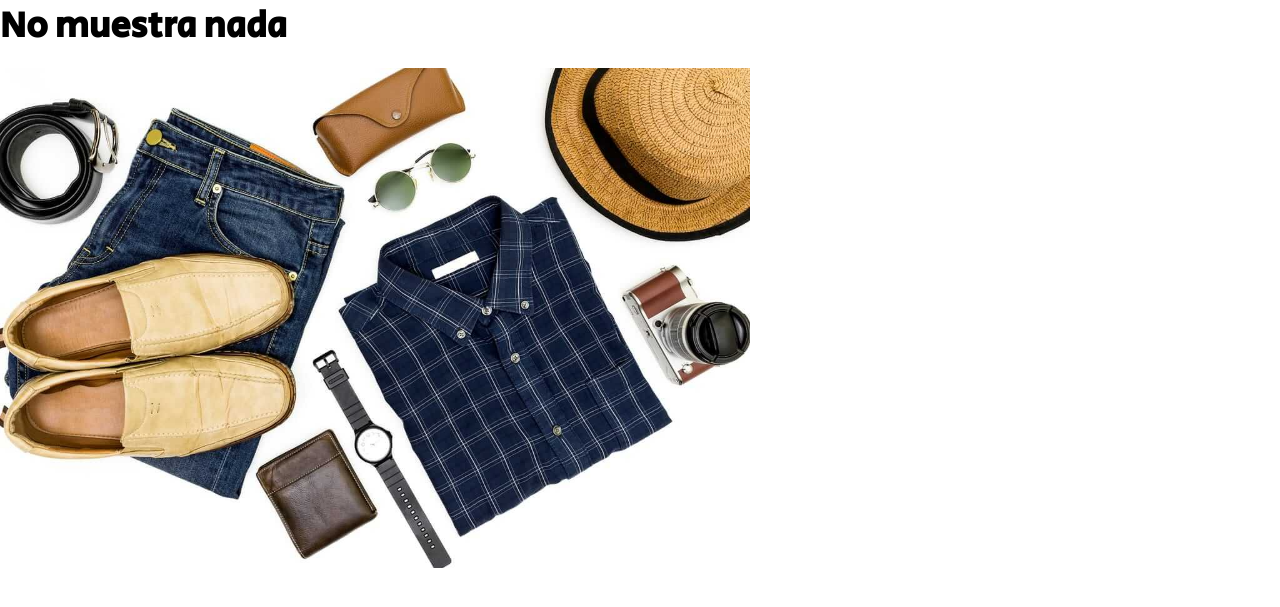
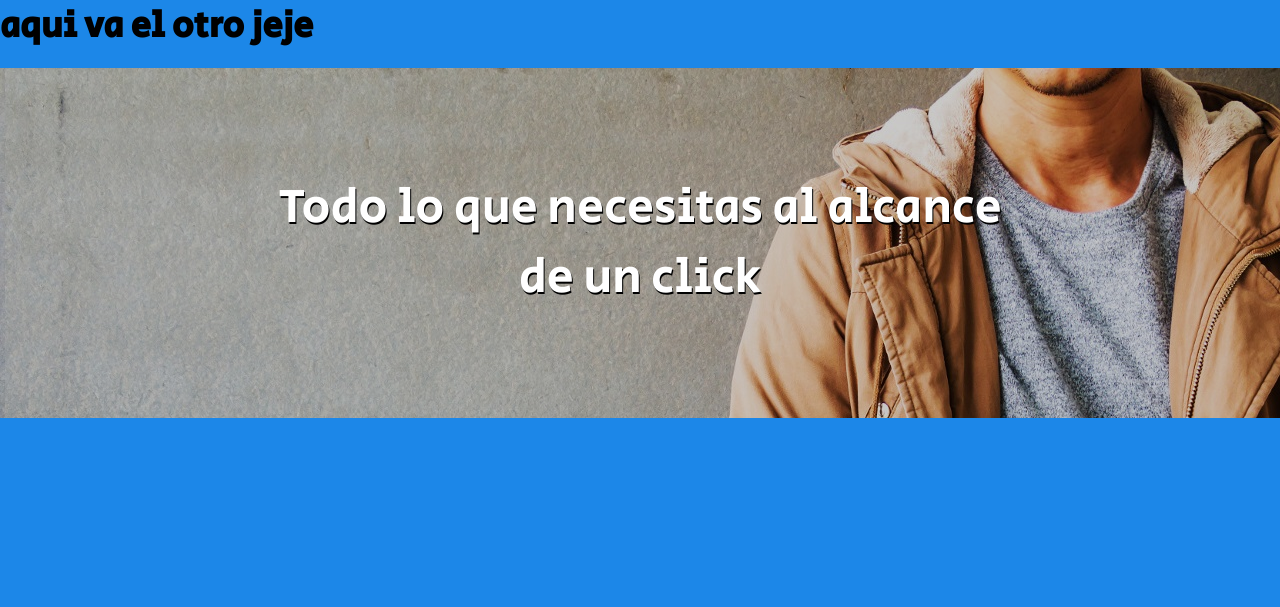
Before and after one commit to Motta007x/proyectoWeb, a PHP site: page /categorias.php in a window 1280 px wide. Shown: the top 607 px of the page. Run offline with PHP 8.4, Linux system fonts and the light colour scheme.

Commit message:
Ya estoy con las cat pero necesto guardar esto

```diff
--- a/categorias.php
+++ b/categorias.php
@@ -7,12 +7,26 @@
         <link rel="preconnect" href="https://fonts.gstatic.com">
         <link href="https://fonts.googleapis.com/css2?family=Didact+Gothic&family=Kaushan+Script&family=Secular+One&display=swap" rel="stylesheet">
     </head>
-    <body>
+    <body class="categorias">
 
-    <section class="bannerCat" >
-        <h1>No muestra nada</h1>
-<img src="img/ropa.jpg" alt="Aqui deberia ir una imagen " height="500" weight="500" >
-    </section>
+<h1>aqui va el otro jeje</h1>
+    <div class="bannercat">
+        <div class="contenido-bannercat">
+            <h2>Todo lo que necesitas al alcance </h2>
+            <h2> de un click</h2>
+        </div>
+    </div>
+
+    <div class="widgets">
+
+    </div>
+
+
+
+
+
+
+
 <?php
 
     ?>
--- a/css/styles.css
+++ b/css/styles.css
@@ -18,9 +18,7 @@
     height: 100vh;
 }
 
-.bannerCat{
- margin: auto;
-}
+
 
 .logo {
     width: 150px;
@@ -187,3 +185,38 @@ span {
   div.text-container {
     margin: 60px 45px 55px;
   }
+/* css de las categorias */
+
+.categorias{
+    background-color: #1c87e8;
+    margin: auto;
+}
+.bannercat {
+    height: 350px;
+     margin-left: auto;
+     margin-right: auto;
+    background-image: url(../img/fondocategorias.jpg);
+
+    margin-bottom: 2rem;
+    position: relative;
+}
+.contenido-bannercat {
+    background-color: rgba(0, 0, 0, 0.212);
+    position: absolute;
+    width: 100%;
+    height: 100%;
+    display: flex;
+    flex-direction: column;
+   align-items: center;
+   justify-content: center;
+}
+.contenido-bannercat h2 {
+    color:#ffffff;
+    text-shadow: 1px 2px rgb(0, 0, 0);
+    font-size: 3rem;
+    font-weight: lighter;
+}
+
+.widgets{
+    background-color: #ff4942;
+}
--- a/index.html
+++ b/index.html
@@ -10,7 +10,7 @@
     <body>
 
 <section id="banner">
-    <img src="img/logo.png" class="logo">
+    <img src="img/logo.png" class="logo" >
         <div class="navbar">
 
             <ul>
```
Also changed, not shown: img/fondocategorias.jpg (added).
